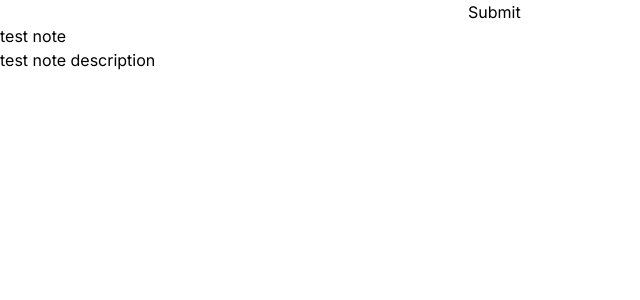
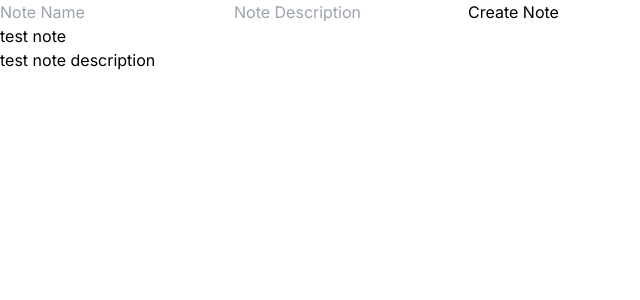
Before and after one commit to pairing4good/tdd-next-amplify-gen2-tutorial, a Next.js app: page / in a window 1280 px wide. Shown: the top 300 px of the page, without its empty margins (0-640 px from the left). Built offline with nearby package versions, Linux system fonts and the light colour scheme.

Commit message:
completed step two

```diff
--- a/src/app/noteForm.tsx
+++ b/src/app/noteForm.tsx
@@ -1,10 +1,10 @@
 export default function NoteForm() {
     return (
       <>
-        <input data-testid="note-name-field" />
-        <input data-testid="note-description-field" />
+        <input data-testid="note-name-field" placeholder="Note Name" />
+        <input data-testid="note-description-field" placeholder="Note Description" />
         <button data-testid="note-form-submit" type="button">
-          Submit
+          Create Note
         </button>
         <p data-testid="test-name-0">test note</p>
         <p data-testid="test-description-0">test note description</p>
```
Also changed, not shown: 1 other file (tests, documents, lock files or other folders).
